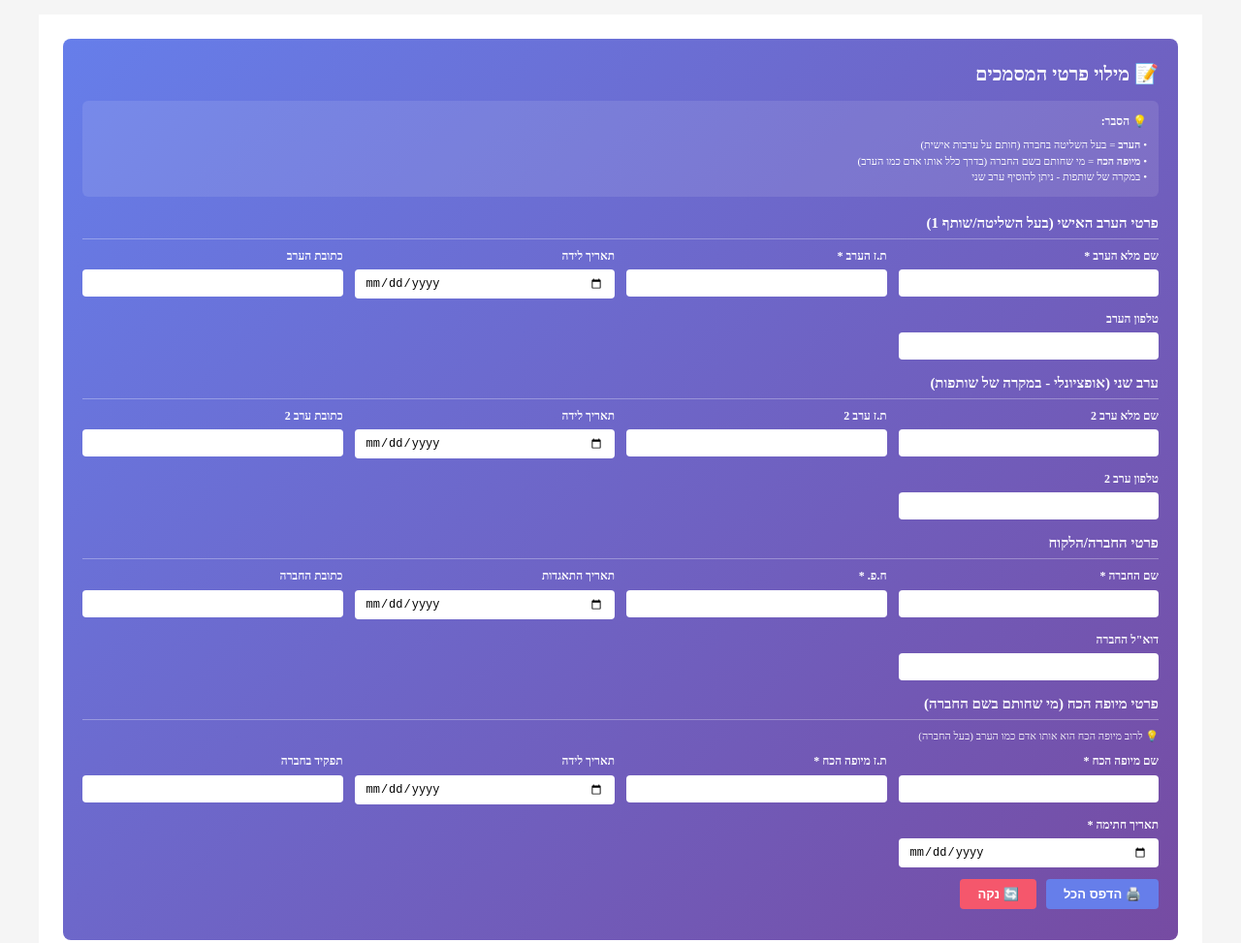
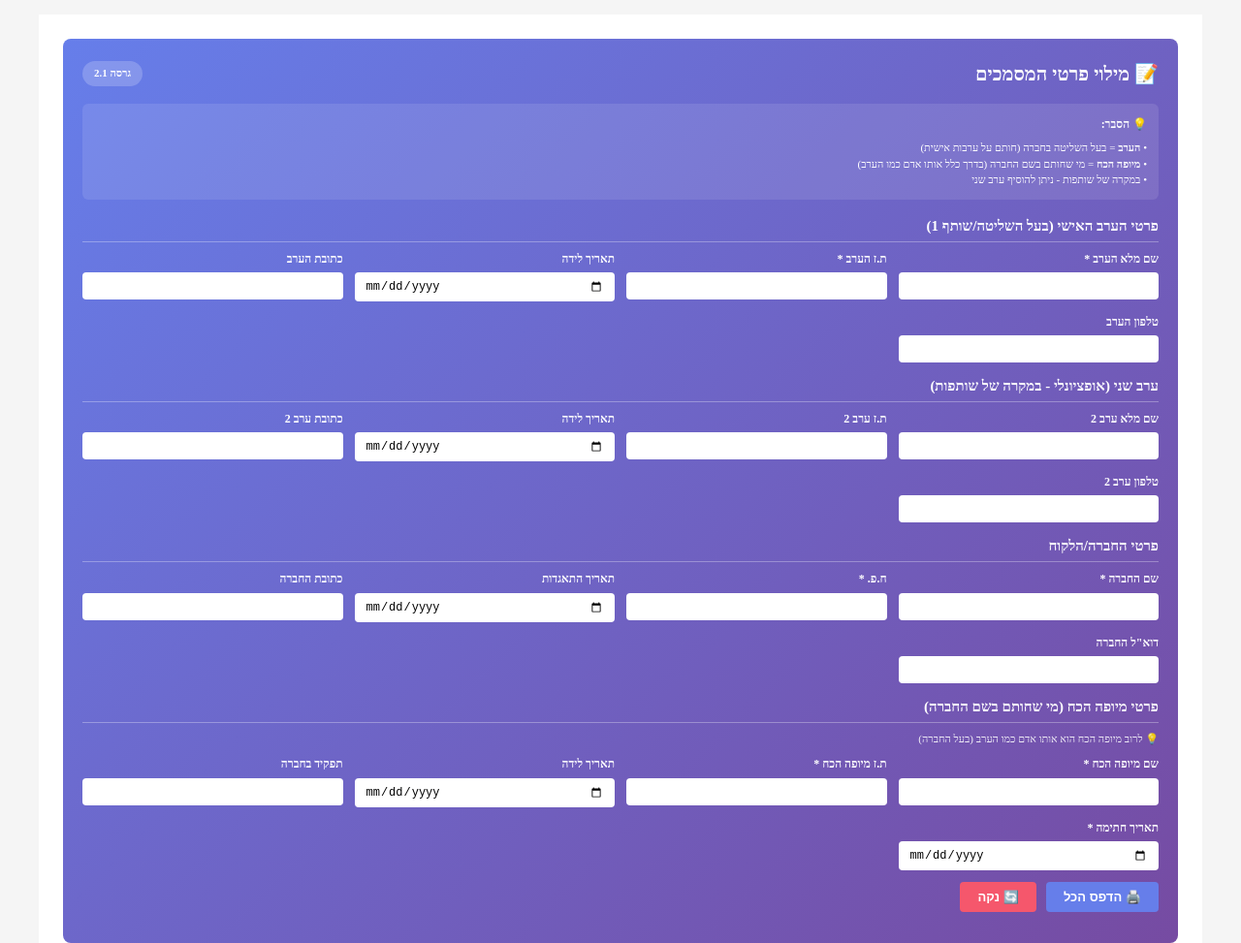
Before and after one commit to ilanpol/companyfoms, a plain HTML site: page index.html in a window 1280 px wide. Shown: the top 973 px of the page at 97% size. Drawn offline with Linux system fonts and the light colour scheme.

Commit message:
Update index.html

```diff
--- a/index.html
+++ b/index.html
@@ -1,4 +1,9 @@
 <!DOCTYPE html>
+<!--
+    מערכת מסמכי ערבות וניכיון - גרסה 2.1
+    עודכן: 22/10/2025 - 21:45
+    תיקון: הוספת גרסה למעקב + תיקון שגיאות JavaScript
+-->
 <html dir="rtl" lang="he">
 <head>
     <meta charset="UTF-8">
@@ -55,7 +60,10 @@
     <div class="container">
         <!-- טופס מילוי -->
         <div class="form-section no-print">
-            <h2>📝 מילוי פרטי המסמכים</h2>
+            <div style="display: flex; justify-content: space-between; align-items: center; margin-bottom: 15px;">
+                <h2 style="margin: 0;">📝 מילוי פרטי המסמכים</h2>
+                <span style="background: rgba(255,255,255,0.2); padding: 4px 12px; border-radius: 20px; color: white; font-size: 11px; font-weight: 600;">גרסה 2.1</span>
+            </div>
 
             <div style="background: rgba(255,255,255,0.1); padding: 12px; border-radius: 6px; margin-bottom: 15px;">
                 <p style="color: white; font-size: 12px; margin-bottom: 6px;">💡 <strong>הסבר:</strong></p>
```
